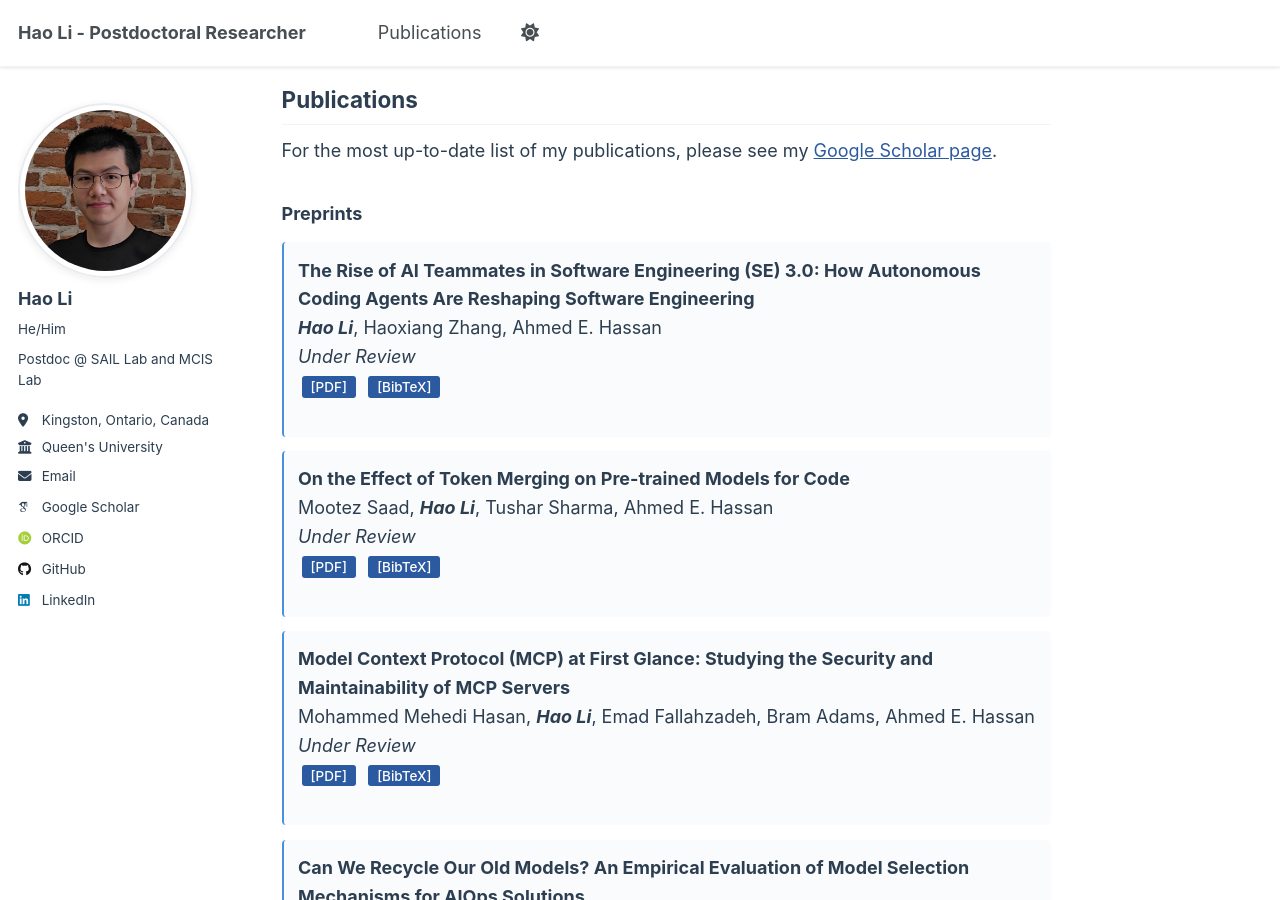
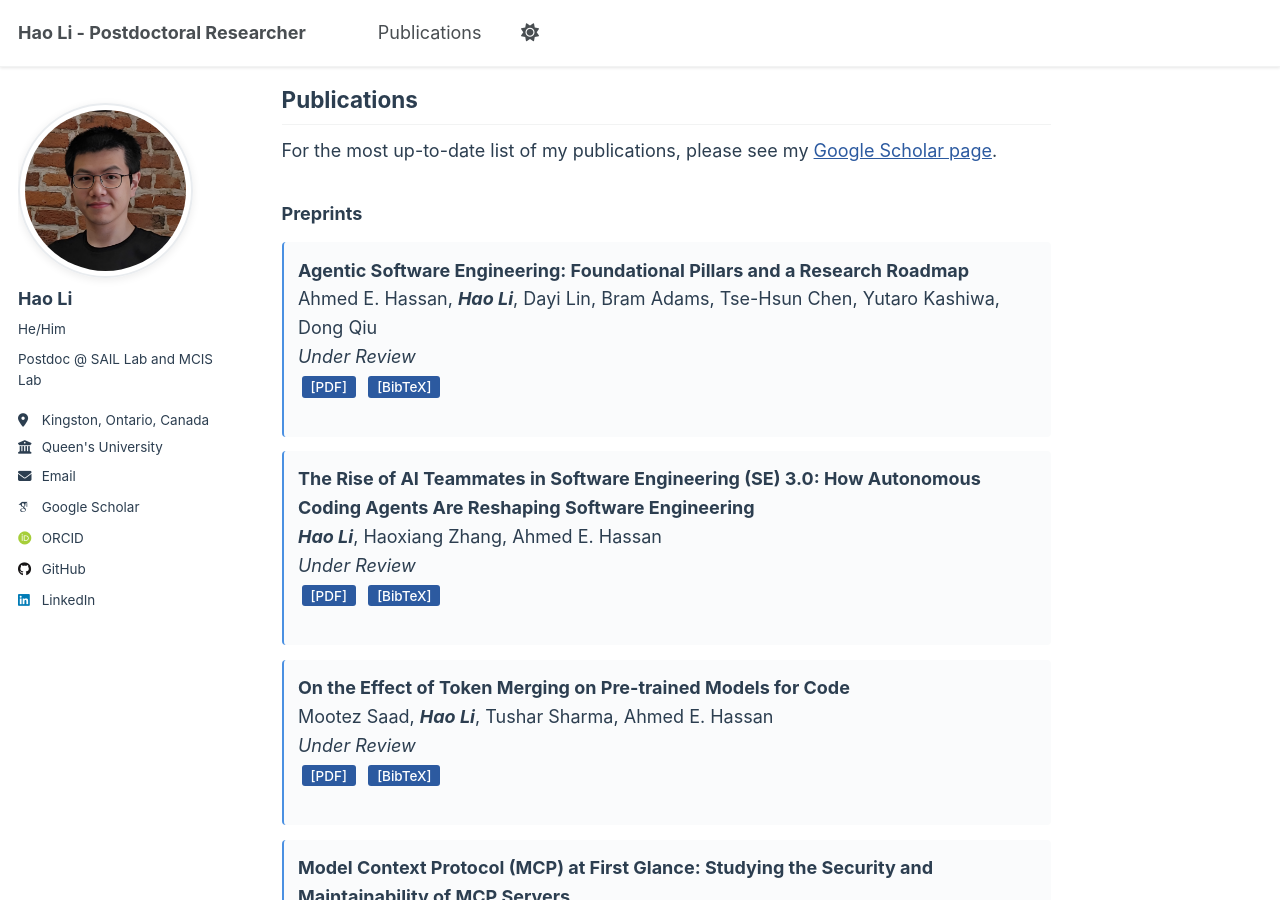
Before and after one commit to Leo-LiHao/Leo-LiHao.github.io, a Jekyll site: the page built from _pages/about.md, in a window 1280 px wide and 900 px high, scrolled down 617 px. Built offline with Jekyll 4.4.1, drawn with Linux system fonts in a browser that asks for light colours; some web fonts are replaced; some of the changed text lies outside the part shown.

Commit message:
added agenticSE paper, added JSS review

```diff
--- a/_pages/about.md
+++ b/_pages/about.md
@@ -32,6 +32,11 @@ I am a Postdoctoral Researcher at the [Software Analysis and Intelligence Lab (S
 For the most up-to-date list of my publications, please see my [Google Scholar page](https://scholar.google.com/citations?user=3xI3QLsAAAAJ&hl=en).
 
 ### Preprints
+
+- **Agentic Software Engineering: Foundational Pillars and a Research Roadmap**
+  Ahmed E. Hassan, ***Hao Li***, Dayi Lin, Bram Adams, Tse-Hsun Chen, Yutaro Kashiwa, Dong Qiu
+  *Under Review*
+  [[PDF]](https://leo-lihao.github.io/files/P8.pdf) [[BibTeX]](https://leo-lihao.github.io/files/P8.bib)
 
 - **The Rise of AI Teammates in Software Engineering (SE) 3.0: How Autonomous Coding Agents Are Reshaping Software Engineering**
   ***Hao Li***, Haoxiang Zhang, Ahmed E. Hassan
@@ -117,6 +122,7 @@ For the most up-to-date list of my publications, please see my [Google Scholar p
 - IEEE Transactions on Software Engineering (TSE)
 - ACM Transactions on Software Engineering and Methodology (TOSEM)
 - Springer Empirical Software Engineering (EMSE)
+- Elsevier Journal of Systems and Software (JSS)
 - Nature Scientific Data
 - Springer Software Quality Journal
 - IEEE Software
--- /dev/null
+++ b/files/P8.bib
@@ -0,0 +1,6 @@
+@article{li2025riseaiteammatessoftware,
+      title={Agentic Software Engineering: Foundational Pillars and a Research Roadmap},
+      author={Ahmed E. Hassan and Hao Li and Dayi Lin and Bram Adams and Tse-Hsun Chen and Yutaro Kashiwa and Dong Qiu},
+      journal={arXiv preprint arXiv:2509.06216},
+      year={2025}
+}
```
Also changed, not shown: 2 other files.
